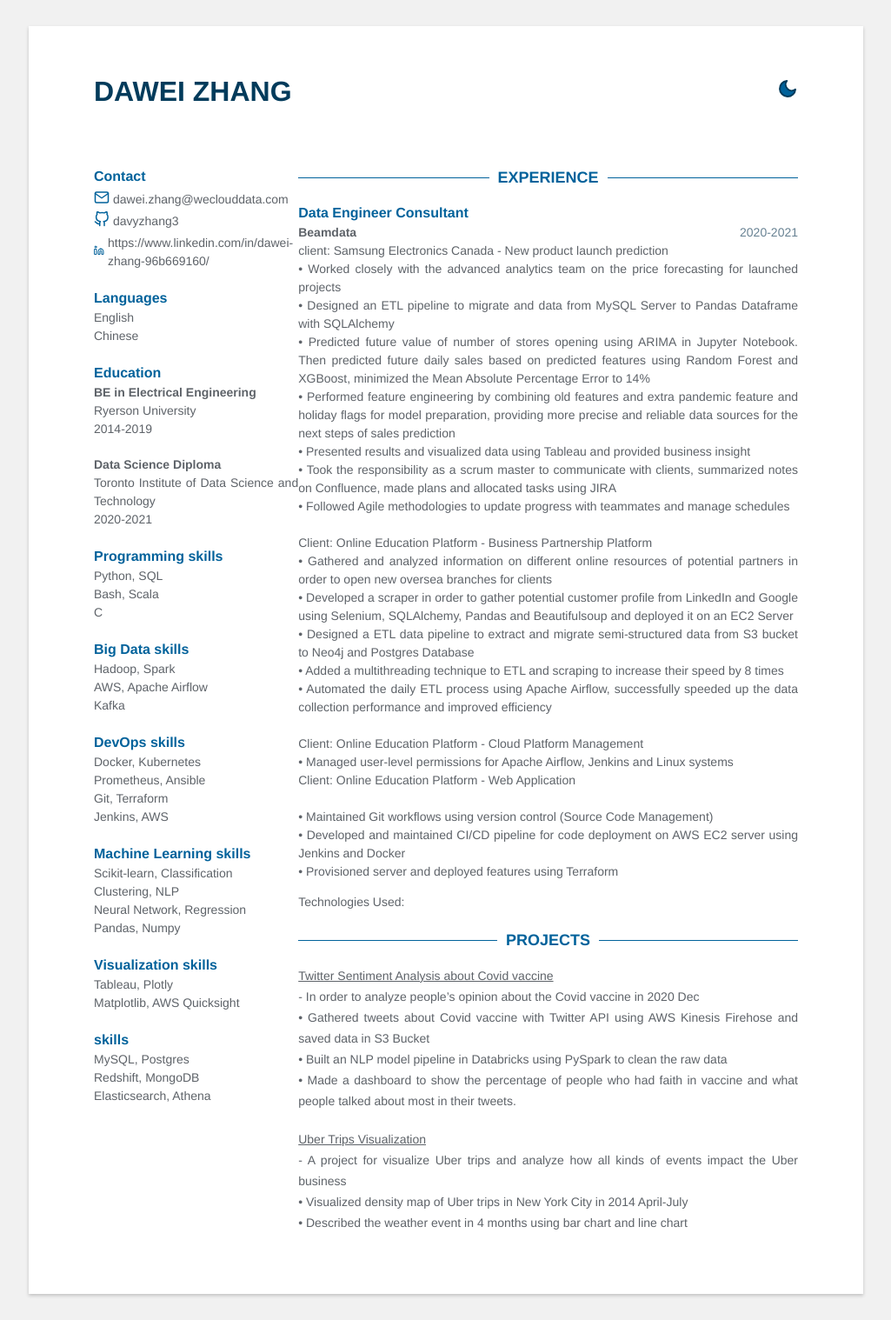
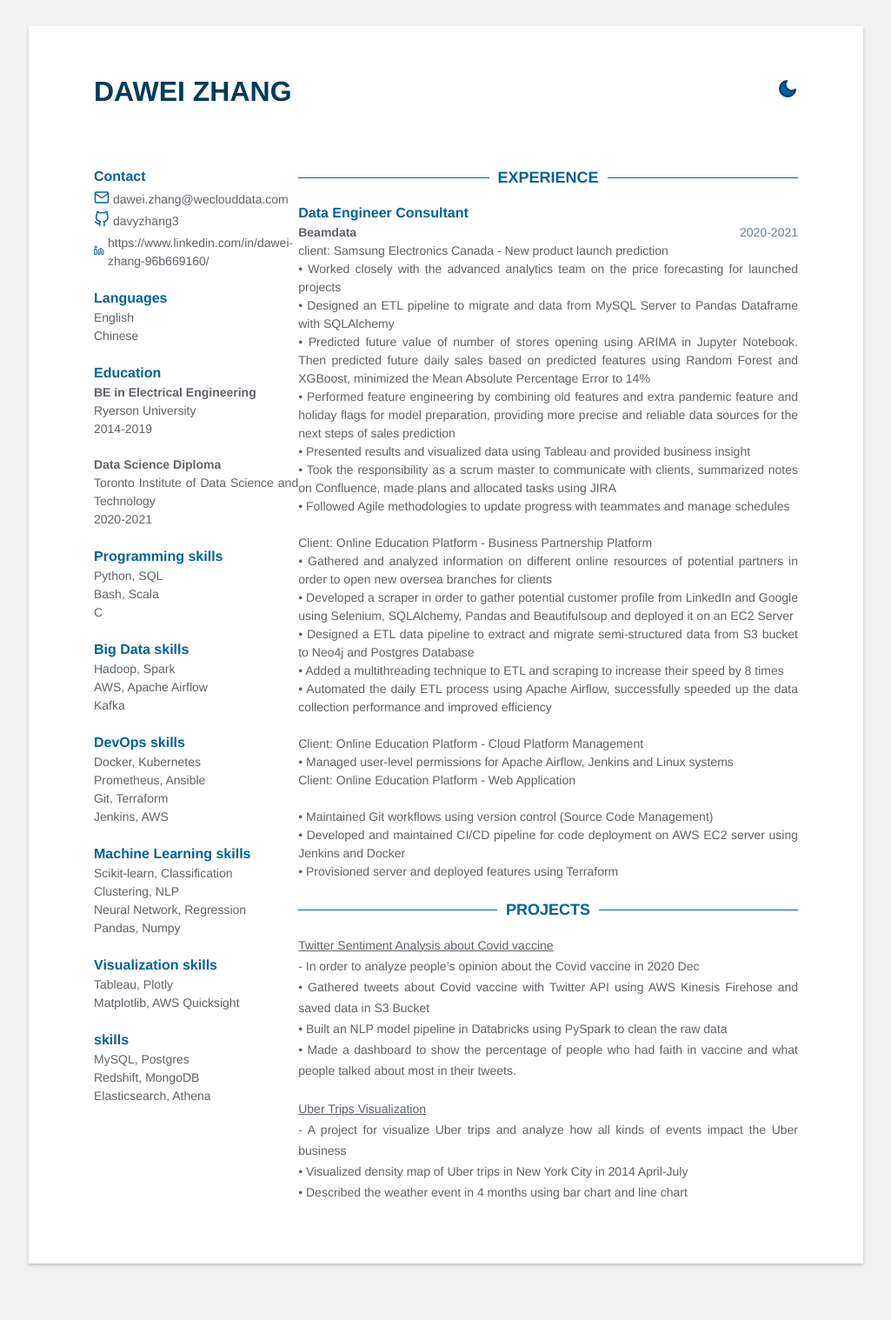
Before and after one commit to davyzhang3/davyzhang3.github.io, a Jekyll site: the page built from index.html, in a window 1280 px wide. Shown: the whole page at 87% size, without its empty margins (127-1152 px from the left). Built offline with Jekyll 4.4.1, drawn with Linux system fonts in a browser that asks for light colours; after the commit the page ends 1483 px from its top, so only the background shows below that.

Commit message:
delete Techonologies Used part

```diff
--- a/_data/data.yml
+++ b/_data/data.yml
@@ -65,7 +65,6 @@ experience:
   - role: Data Engineer Consultant
     time: 2020-2021
     company: Beamdata
-
     details: |
       client: Samsung Electronics Canada - New product launch prediction<br>
       • Worked closely with the advanced analytics team on the price forecasting for launched projects<br>
--- a/_includes/experience.html
+++ b/_includes/experience.html
@@ -12,7 +12,6 @@
                 <span class="time">{{exp.time}}</span>
             </div>
             <div class="details">{{exp.details}}</div>
-            <p class="technologies">Technologies Used: {{exp.technologies_used}}</p>
         </div>
 
     {% endfor %}
```
